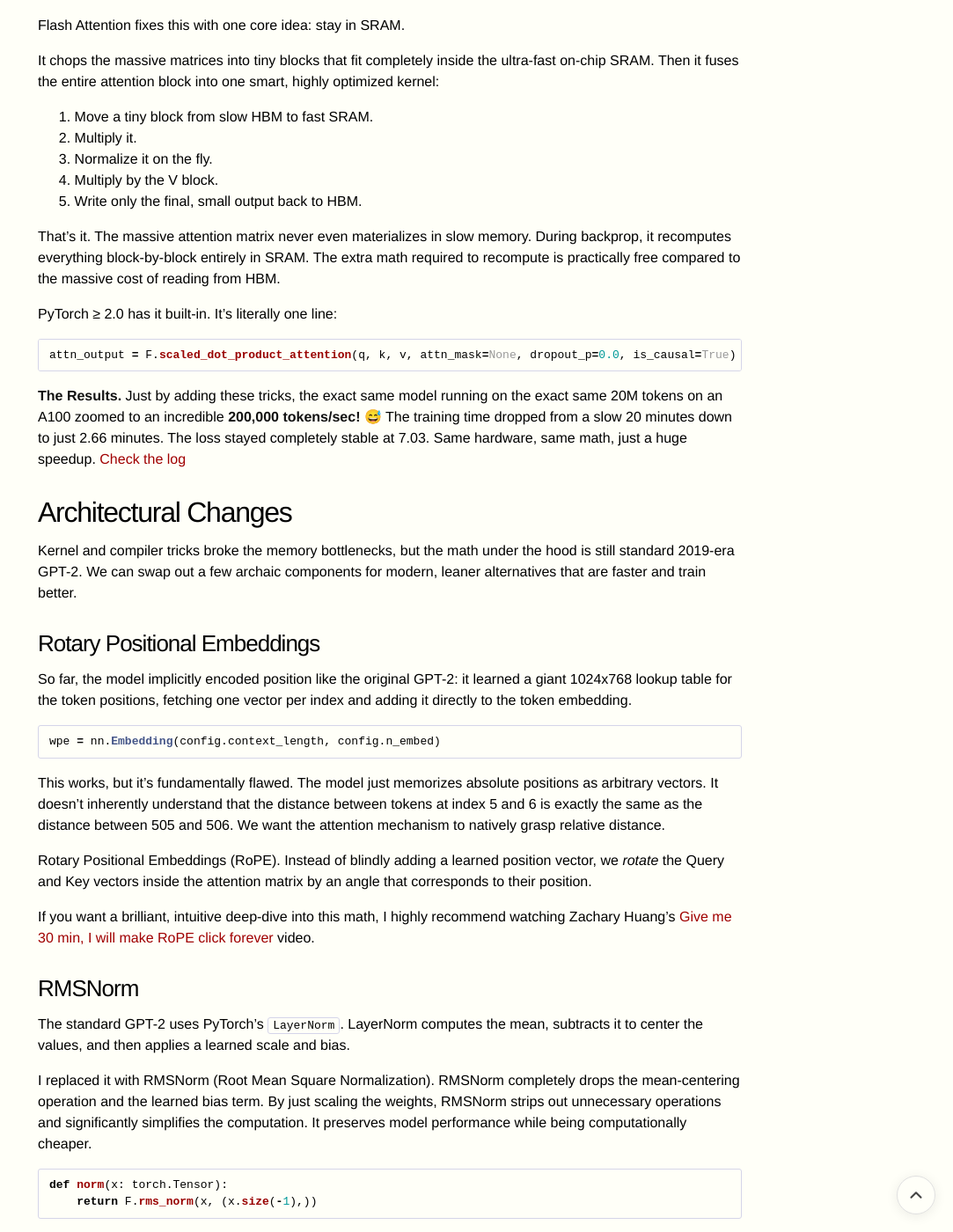
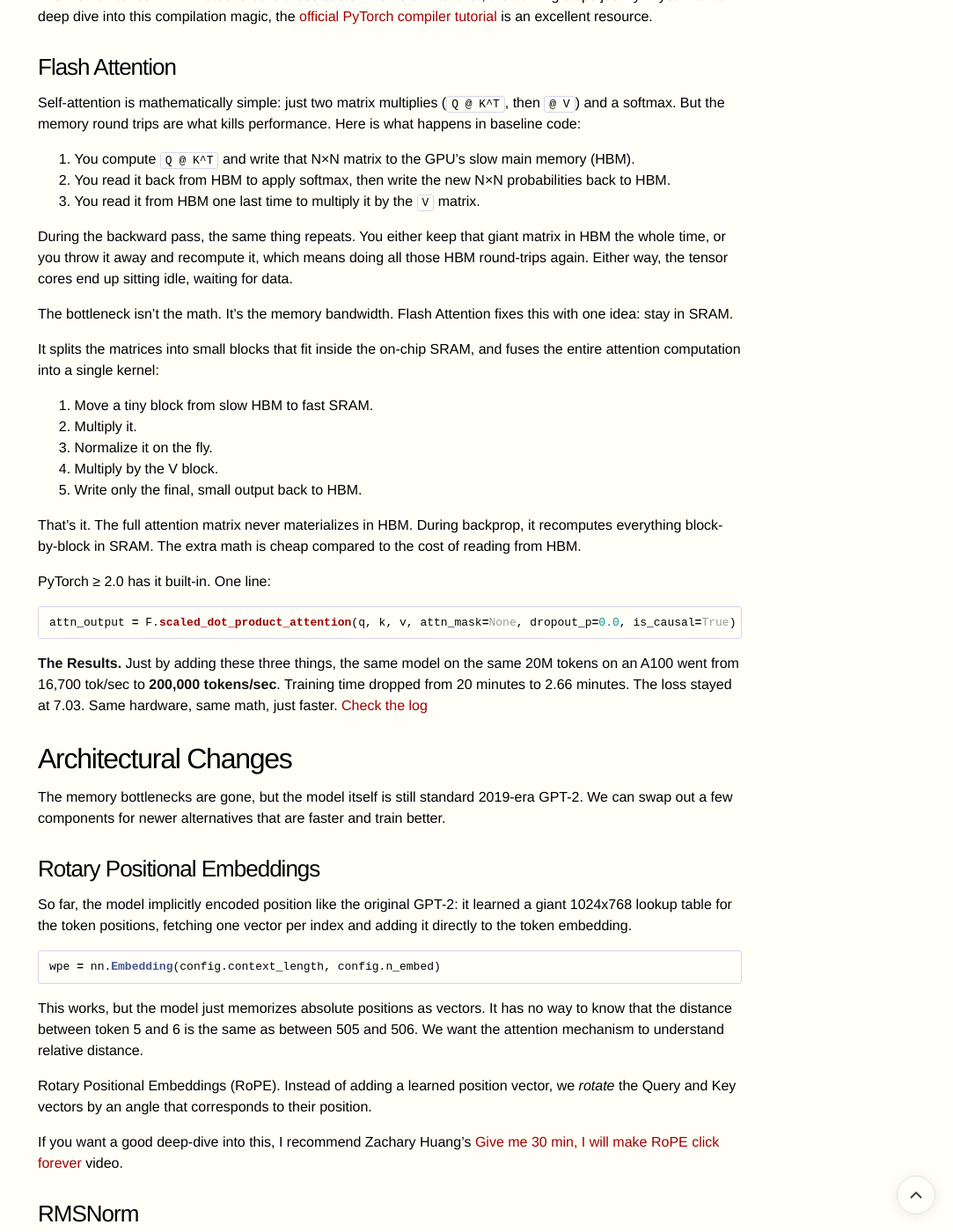
Before and after one commit to shehab-ashraf/shehab-ashraf.github.io, a Jekyll site: the page built from _posts/2025-12-30-nanogpt.md, in a window 1280 px wide and 1400 px high, scrolled down 4825 px. Shown: the whole window at 88% size, without its empty margins (197-1280 px from the left). Built offline with Jekyll 4.4.1, drawn with Linux system fonts in a browser that asks for light colours; some of the changed text lies outside the part shown.

````diff
--- a/_posts/2025-12-30-nanogpt.md
+++ b/_posts/2025-12-30-nanogpt.md
@@ -69,7 +69,7 @@
         torch.nn.init.normal_(module.weight, mean=0.0, std=0.02)
 ```
 
-I use `std=0.02`. GPT-2 paper used this. It is close to Xavier scaling `1/√768 ≈ 0.036` but 0.02 works fine. I also scale the attention output projection by `1/√(2 * num_layers)` to keep the residual stream stable. Without this, deep networks explode.
+I use `std=0.02`. GPT-2 paper used this. It is close to Xavier scaling `1/√768 ≈ 0.036` but 0.02 works fine. I also scale the attention output projection by `1/√(2 * num_layers)` to keep the residual stream stable as the network gets deeper. This trick comes from the [modded-nanogpt](https://github.com/KellerJordan/modded-nanogpt) speedrun codebase.
 
 ### Data
 
@@ -132,7 +132,7 @@
 
 ### Mixed precision
 
-Deep learning uses 32-bit floats by default. That is extremely precise, but tensor cores, the specialized math engines inside the A100 are built to smash through 16-bit numbers way faster.
+32-bit floats give you the best accuracy, but training is slow for two reasons: standard 32-bit math runs on slower CUDA cores instead of the ultra-fast Tensor Cores, and moving all those heavy 32-bit numbers around eats up your memory bandwidth. The idea behind mixed precision is simple: drop to lower precision where we can get away with it, keep 32-bit where it matters, and let the tensor cores do the heavy work.
 
 <div style="text-align: center;">
   <img src="{{ site.baseurl }}/assets/img/precision.png"
@@ -141,17 +141,21 @@
        style="width: 40%; height: auto;">
 </div>
 
-TensorFloat-32 (TF32): TF32 is a cheat code. It keeps the giant range of 32-bit numbers but trims the decimal precision to 10 bits. The tensor cores love it. One line turns it on:
+**TensorFloat-32 (TF32):** TF32 is not a storage format. Your data stays in FP32 in memory, all 32 bits. But when a matrix multiply hits the tensor cores, the hardware internally truncates each input's mantissa from 23 bits down to 10 bits, does the multiply in this trimmed format, then accumulates the result back in full FP32. So the math inside the tensor cores is faster, but the data still moves around in 32 bits. You get faster compute, but no memory bandwidth savings. One line turns it on:
 
 ```python
 torch.set_float32_matmul_precision('high')
 ```
 
-True mixed precision: For an even bigger jump, we force the heavy lifting like massive matrix multiplications into true 16-bit mode. PyTorch's `torch.autocast` handles the traffic automatically: safe math stays 32-bit, heavy math drops to 16-bit.
+On the A100, TF32 tensor core throughput is [156 TFLOPS](https://www.nvidia.com/en-us/data-center/a100/), compared to 19.5 TFLOPS for standard FP32 on CUDA cores. That's an 8x speedup on the math alone, with no code changes.
 
-You have two choices here: Float16 or Bfloat16.
+**True mixed precision:** BF16 goes further. It's an actual 16-bit storage format. Massive activation tensors are stored and moved as 16-bit values. That cuts memory bandwidth in half and doubles the amount of data that fits in cache. Your master weights safely stay in 32-bit to prevent precision loss. On top of that, the A100's tensor cores run BF16 at [312 TFLOPS](https://www.nvidia.com/en-us/data-center/a100/).
 
-Float16 is fast and runs anywhere, but it has a tiny numeric range. Tiny gradients can underflow to plain zero, completely breaking the learning process. To fix that, you use a `GradScaler` to scale up the loss going backward, then shrink it back down before the optimizer steps.
+PyTorch's `torch.autocast` handles the precision decisions automatically: operations like matmuls and convolutions drop to BF16, while sensitive operations like loss computation and reductions stay in FP32.
+
+You have two choices for lower precision: Float16 or Bfloat16.
+
+Float16 is fast and runs anywhere, but it has a small exponent (5 bits), which gives it a narrow numeric range. Small gradients can underflow to zero, which breaks training. To fix that, use a `GradScaler` to scale up the loss during the backward pass, then scale it back down before the optimizer steps.
 
 Float16 recipe:
 
@@ -166,7 +170,7 @@
 scaler.update()               # Update scale factor
 ```
 
-Bfloat16 is the newer, better option if you have modern hardware. It keeps the huge range of FP32 by trading off precision bits. Gradients survive just fine. No scaler needed. It's clean and simple.
+Bfloat16 has the same 8-bit exponent as FP32, so it covers the same numeric range. Gradients don't underflow. No scaler needed. The tradeoff is less decimal precision (7-bit mantissa vs FP16's 10-bit), but in practice this doesn't hurt training.
 
 Bfloat16 recipe:
 
@@ -176,26 +180,26 @@
     loss = loss / grad_accum_steps
     loss_accum += loss.detach()
 
-# Backward pass (Simple! No scaler needed)
+# Backward pass (No scaler needed)
 loss.backward()
 ```
 
-I used bfloat16 autocast combined with TF32 for maximum speed.
+I set `torch.set_float32_matmul_precision('high')` globally and wrap the forward pass in `torch.autocast(dtype=torch.bfloat16)`. Autocast runs most operations in BF16 to save memory bandwidth and maximize speed. For the sensitive operations it leaves in FP32, the TF32 setting catches them and forces them onto the fast tensor cores too.
 
 ### torch.compile
 
-It’s a magic line that makes everything faster.
+One line that makes the whole model faster.
 
 ```python
 model = torch.compile(model, dynamic=True)
 ```
 
-Normally, PyTorch is eager. It fires one GPU kernel per operation. The GPU has to load data from its big, slow memory (HBM), run the math, and write it back. Every single time.
+Normally, PyTorch is eager. It launches one GPU kernel per operation. Each time, the GPU loads data from its main memory (HBM), runs the math, and writes it back.
 
-`torch.compile()` does two huge things:
+`torch.compile()` does two things:
 
-1. Kernel fusion: It squashes multiple operations into one single kernel. The data stays in the on-chip SRAM instead of doing endless round-trips to HBM.
-2. Graph optimization: It drops redundant code, reorders math for better speed, and picks exactly the right CUDA kernels for the hardware.
+1. Kernel fusion: It merges multiple operations into one kernel. The data stays in on-chip SRAM instead of bouncing back and forth to HBM.
+2. Graph optimization: It removes redundant operations, reorders the math, and picks the right CUDA kernels for the hardware.
 
 Why `dynamic=True`? PyTorch typically compiles kernels expecting exact, fixed tensor shapes. If your input dimensions vary even slightly, the compiler halts training for a CPU recompilation. The `dynamic=True` flag forces it to generate flexible kernels that gracefully handle varying dimensions.
 
@@ -208,13 +212,11 @@
 2. You read it back from HBM to apply softmax, then write the new N×N probabilities back to HBM.
 3. You read it from HBM one last time to multiply it by the `V` matrix.
 
-During the backward step, the nightmare repeats. You either store that giant matrix in HBM the whole time, or you discard it and recompute it from scratch which means doing all those slow HBM matrix trips again. The end result? Your blazing fast tensor cores sit completely idle, just waiting for data to arrive.
+During the backward pass, the same thing repeats. You either keep that giant matrix in HBM the whole time, or you throw it away and recompute it, which means doing all those HBM round-trips again. Either way, the tensor cores end up sitting idle, waiting for data.
 
-The bottleneck isn't the math. It's the memory bandwidth.
+The bottleneck isn't the math. It's the memory bandwidth. Flash Attention fixes this with one idea: stay in SRAM.
 
-Flash Attention fixes this with one core idea: stay in SRAM.
-
-It chops the massive matrices into tiny blocks that fit completely inside the ultra-fast on-chip SRAM. Then it fuses the entire attention block into one smart, highly optimized kernel:
+It splits the matrices into small blocks that fit inside the on-chip SRAM, and fuses the entire attention computation into a single kernel:
 
 1. Move a tiny block from slow HBM to fast SRAM.
 2. Multiply it.
@@ -222,19 +224,19 @@
 4. Multiply by the V block.
 5. Write only the final, small output back to HBM.
 
-That’s it. The massive attention matrix never even materializes in slow memory. During backprop, it recomputes everything block-by-block entirely in SRAM. The extra math required to recompute is practically free compared to the massive cost of reading from HBM.
+That's it. The full attention matrix never materializes in HBM. During backprop, it recomputes everything block-by-block in SRAM. The extra math is cheap compared to the cost of reading from HBM.
 
-PyTorch ≥ 2.0 has it built-in. It's literally one line:
+PyTorch ≥ 2.0 has it built-in. One line:
 
 ```python
 attn_output = F.scaled_dot_product_attention(q, k, v, attn_mask=None, dropout_p=0.0, is_causal=True)
 ```
 
-**The Results.** Just by adding these tricks, the exact same model running on the exact same 20M tokens on an A100 zoomed to an incredible **200,000 tokens/sec!** 😅 The training time dropped from a slow 20 minutes down to just 2.66 minutes. The loss stayed completely stable at 7.03. Same hardware, same math, just a huge speedup. [Check the log](https://github.com/shehab-ashraf/GPT-2/blob/main/records/Training%20Optimizations/Training_Optimizations_2.66min.txt)
+**The Results.** Just by adding these three things, the same model on the same 20M tokens on an A100 went from 16,700 tok/sec to **200,000 tokens/sec**. Training time dropped from 20 minutes to 2.66 minutes. The loss stayed at 7.03. Same hardware, same math, just faster. [Check the log](https://github.com/shehab-ashraf/GPT-2/blob/main/records/Training%20Optimizations/Training_Optimizations_2.66min.txt)
 
 ## Architectural Changes
 
-Kernel and compiler tricks broke the memory bottlenecks, but the math under the hood is still standard 2019-era GPT-2. We can swap out a few archaic components for modern, leaner alternatives that are faster and train better.
+The memory bottlenecks are gone, but the model itself is still standard 2019-era GPT-2. We can swap out a few components for newer alternatives that are faster and train better.
 
 ### Rotary Positional Embeddings
 
@@ -244,17 +246,17 @@
 wpe = nn.Embedding(config.context_length, config.n_embed)
 ```
 
-This works, but it's fundamentally flawed. The model just memorizes absolute positions as arbitrary vectors. It doesn't inherently understand that the distance between tokens at index 5 and 6 is exactly the same as the distance between 505 and 506. We want the attention mechanism to natively grasp relative distance.
+This works, but the model just memorizes absolute positions as vectors. It has no way to know that the distance between token 5 and 6 is the same as between 505 and 506. We want the attention mechanism to understand relative distance.
 
-Rotary Positional Embeddings (RoPE). Instead of blindly adding a learned position vector, we *rotate* the Query and Key vectors inside the attention matrix by an angle that corresponds to their position.
+Rotary Positional Embeddings (RoPE). Instead of adding a learned position vector, we *rotate* the Query and Key vectors by an angle that corresponds to their position.
 
-If you want a brilliant, intuitive deep-dive into this math, I highly recommend watching Zachary Huang's [Give me 30 min, I will make RoPE click forever](https://youtu.be/hCzJo4ui1P8) video.
+If you want a good deep-dive into this, I recommend Zachary Huang's [Give me 30 min, I will make RoPE click forever](https://youtu.be/hCzJo4ui1P8) video.
 
 ### RMSNorm
 
 The standard GPT-2 uses PyTorch's `LayerNorm`. LayerNorm computes the mean, subtracts it to center the values, and then applies a learned scale and bias.
 
-I replaced it with RMSNorm (Root Mean Square Normalization). RMSNorm completely drops the mean-centering operation and the learned bias term. By just scaling the weights, RMSNorm strips out unnecessary operations and significantly simplifies the computation. It preserves model performance while being computationally cheaper.
+I replaced it with RMSNorm (Root Mean Square Normalization). RMSNorm drops the mean-centering step and the learned bias. It just scales by the root mean square. Simpler, cheaper, and doesn't hurt performance.
 
 ```python
 def norm(x: torch.Tensor):
@@ -272,21 +274,21 @@
 
 The official GPT-2 tokenizer vocabulary size is 50,257.
 
-This is a nightmare for GPUs. Tensor Cores are specifically built around powers of two. When your embedding matrix dimensions aren't clean, even multiples, the GPU suffers from memory misalignment and wasted cycles.
+This is an awkward number for GPUs. Tensor Cores work best with dimensions that are clean multiples. When the embedding matrix doesn't line up, you get misalignment and wasted cycles.
 
-So, I padded the vocabulary size to 50,304 (`50,257 + 47`). This small change ensures that all of our embedding and lm-head linear layer tensor dimensions are nice round numbers.  It’s a tiny change that keeps the Tensor Cores happy.
+So I padded the vocabulary size to 50,304 (`50,257 + 47`). This makes the embedding and lm-head dimensions nice round numbers. Small change, easy speedup.
 
-**The Results**. Adding these modern architectural tweaks to our baseline 20M-token slice pushed our throughput up to 205,000 tokens/sec. The model finished its training run in an astonishingly fast 1.82 minutes, and the final loss dropped to 6.93. [Check the log](https://github.com/shehab-ashraf/GPT-2/blob/main/records/Architectural_changes/Architectural_changes_2.04min.txt)
+**The Results**. With these architectural changes on the same 20M-token slice, throughput went up to 205,000 tokens/sec. Training finished in 1.82 minutes and the final loss dropped to 6.93. [Check the log](https://github.com/shehab-ashraf/GPT-2/blob/main/records/Architectural_changes/Architectural_changes_2.04min.txt)
 
 ## Going All In
 
-The first three sections were just experiments on 20M tokens. The next goal: a 5 billion token pretraining run. The target is to hit around `val_loss ≤ 3.28` on FineWeb-10B in about two hours on a single A100.
+The first three sections were just experiments on 20M tokens. Now for the real thing: training on the full FineWeb-10B dataset. The target is to hit around `val_loss ≤ 3.28` in about two hours on a single A100.
 
 To hit this target, I made some upgrades in three areas: the model architecture, the data loader, and the optimizer.
 
 ### Model Upgrades
 
-**QK-Norm.** At aggressive learning rates, the Query and Key norms can explode. Their dot products blow up, NaNs appear, and the run dies.
+**QK-Norm.** At high learning rates, the Query and Key vectors can grow too large. Their dot products overflow, NaNs appear, and the run dies.
 
 To fix this, I applied RMSNorm to the Queries and Keys right after their linear projections (before RoPE).
 
@@ -295,7 +297,7 @@
 k = F.rms_norm(k, (H,))
 ```
 
-These two lines are what allowed me to run the Muon optimizer with a learning rate of `0.02` without instability.
+Without these two lines, the attention scores explode at Muon's aggressive `0.02` learning rate.
 
 **U-Net Skips.** Vanilla transformer layers only see out to the layer directly below them. Taking inspiration from U-Nets, I split the stack. Layers 1-6 stash their residuals in a list. Layers 7-12 pop those residuals off and add skips from their symmetrically mirrored shallow layer (Layer 7 pulls from 6, Layer 8 pulls from 5, up to Layer 12 pulls from 1).
 
@@ -341,11 +343,11 @@
 **Muon Optimizer.**
 AdamW is the standard default, but we can do a lot better.
 
-Muon (Momentum Orthogonalized by Newton–Schulz) is a specialized, incredibly efficient optimizer designed specifically for the NanoGPT speedrun by Jordan et al.
+Muon (Momentum Orthogonalized by Newton–Schulz) is an optimizer designed for the NanoGPT speedrun by Jordan et al.
 
 I highly recommend reading the [original Muon blog post](https://kellerjordan.github.io/posts/muon/) for the deep mathematical details.
 
-Because Muon relies on specific 2D matrix properties of internal linear layers, it isn't a drop-in replacement for everything. We simply split the workload: Muon optimizes the massive hidden transformer blocks, while standard AdamW handles the token embeddings and the language model head.
+Muon relies on 2D matrix properties of internal linear layers, so it's not a drop-in replacement for everything. I split the workload: Muon handles the transformer blocks, AdamW handles the token embeddings and the language model head.
 
 ```python
 muon_optimizer = Muon(model.blocks.parameters(), lr=0.02, weight_decay=0.01)
@@ -361,16 +363,20 @@
 
 With all of the above combined, I hit go and let the A100 run through 1,500 steps. The loss started at 11.0 and dropped fast, below 5.0 by step 125, below 4.0 by step 400. By the end, the training loss bottomed out at 3.41 with a best validation loss of 3.46.
 
-The whole run took 69 minutes. The model processed 786 million tokens at an average of 191,000 tokens/sec, with 35.8% MFU across the entire run.
+The whole run took 69 minutes. The model processed 786 million tokens at an average of 200,000 tokens/sec, with 37.8% MFU across the entire run.
 
 Logs: [WandB run](https://wandb.ai/ashrafshehab-/nanoGPT/runs/9pyr0ja8) · Raw log: [nanogpt-1500.txt](https://github.com/shehab-ashraf/GPT-2/blob/main/records/nanogpt-1500s/nanogpt-1500s.txt)
 
-Training speed is great, but does it actually generate coherent text? To find out, I ran a benchmark comparing nanogpt head-to-head against the official OpenAI GPT-2 model on the WikiText-2 dataset.
+Fast training is great, but speed means nothing if the model isn't actually learning. To measure its real linguistic understanding, I ran a perplexity benchmark comparing nanogpt head-to-head against the official OpenAI GPT-2 model on the WikiText-2 dataset.
 
-nanogpt hit a perplexity of 56.47, while the official GPT-2 sits at 27.22. Even with all the architectural upgrades I added (RoPE, RMSNorm, U-Net skips, and Squared ReLU), nanogpt only read 786 million tokens. OpenAI trained GPT-2 on roughly 40 billion tokens, 50x more text! A powerful architecture accelerates learning, but the model needs to read more data to get smarter.
+nanogpt hit a perplexity of 50.04, while the official GPT-2 sits at 25.17. Even with all the architectural upgrades I added (RoPE, RMSNorm, U-Net skips, and Squared ReLU), nanogpt only read 786 million tokens. OpenAI trained GPT-2 on roughly 40 billion tokens, 50x more text! A powerful architecture accelerates learning, but the model needs to read more data to get smarter.
 
 The next step: let the GPU cook for longer. Training for 3,000 steps so the model can go through more of the FineWeb-10B dataset. Let's see how close to that OpenAI baseline we can get.
 
+**Update!** I did exactly that and let the model cook for the full 3,000 steps. The results? At step 2,750, we hit a validation loss of `3.3110` (which translates to a perplexity of 42.15).
+
+Logs: [WandB run](https://wandb.ai/ashrafshehab-/nanoGPT) · Raw log: [nanogpt-3000.txt](https://github.com/shehab-ashraf/GPT-2/blob/main/records/nanogpt-3000s/nanogpt-3000s.txt)
+
 ## Resources
 
-The architecture and training recipe are heavily inspired by [Keller Jordan](https://github.com/KellerJordan/modded-nanogpt)'s modded-nanogpt speedrun and [Tyler Romero](https://github.com/tyler-romero)'s contributions. The Muon optimizer originates from [this work](https://kellerjordan.github.io/posts/muon/). And of course, the whole thing stands on the shoulders of Andrej Karpathy's [nanoGPT](https://github.com/karpathy/nanoGPT) and [minGPT](https://github.com/karpathy/minGPT), which showed that a GPT implementation doesn't need to be 10,000 lines.
+Architecture and training recipe heavily inspired by [Keller Jordan](https://github.com/KellerJordan/modded-nanogpt)'s modded-nanogpt speedrun and [Tyler Romero](https://github.com/tyler-romero)'s contributions. Built on top of Andrej Karpathy's [nanoGPT](https://github.com/karpathy/nanoGPT). Sebastian Raschka's [LLMs-from-scratch](https://github.com/rasbt/LLMs-from-scratch) was a great learning resource.
````
Also changed, not shown: other parts of _posts/2025-12-30-nanogpt.md (+2 -2 lines).
